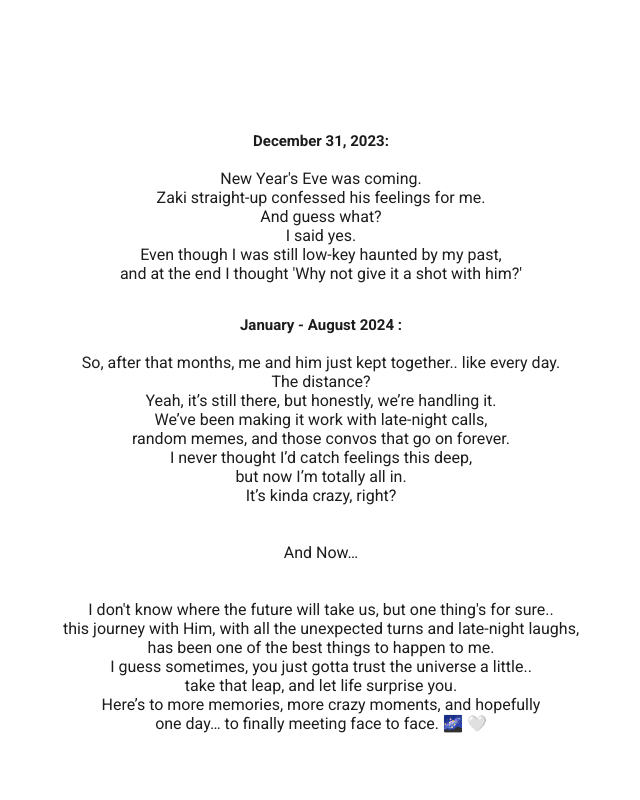
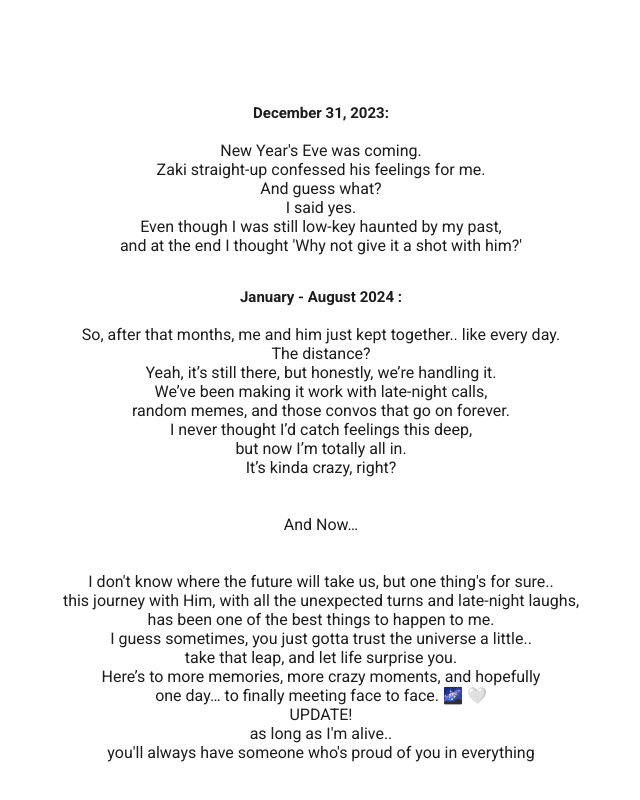
Before and after one commit to Munepy/Website-Random, a plain HTML site: page index.html in a window 1280 px wide. Shown: the part 1556-2356 px from the top of the page, without its empty margins (287-927 px from the left). Drawn offline with nearby package versions, Linux system fonts and the light colour scheme; a script that the page names is missing.

Commit message:
Update index.html

```diff
--- a/index.html
+++ b/index.html
@@ -117,6 +117,7 @@
                             <p class="detail_description">And Now…<br><br><br>I don't know where the future will take us, but one thing's for sure..<br>this journey with Him, with all the unexpected turns and late-night laughs,<br>has been one of the best things to happen to me.
 <br>I guess sometimes, you just gotta trust the universe a little..<br>take that leap, and let life surprise you.<br> Here’s to more memories, more crazy moments, and hopefully<br> one day… to finally meeting face to face. 🌌 🤍
                             </p>
+<p> UPDATE! <br> as long as I'm alive..<br> you'll always have someone who's proud of you in everything</p>
                         </div>
                     </div>
                 </div>
```
